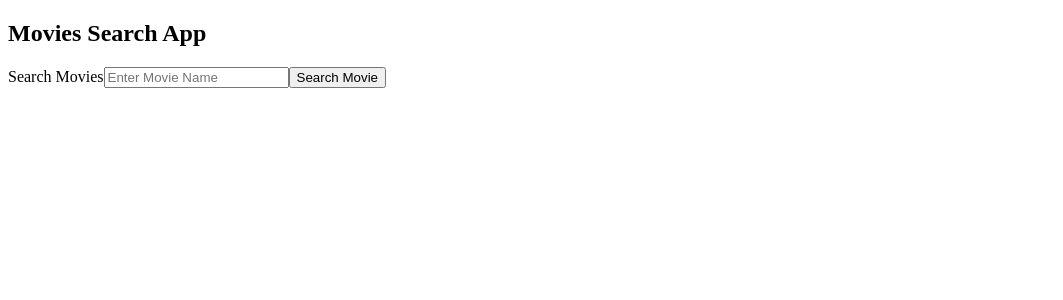
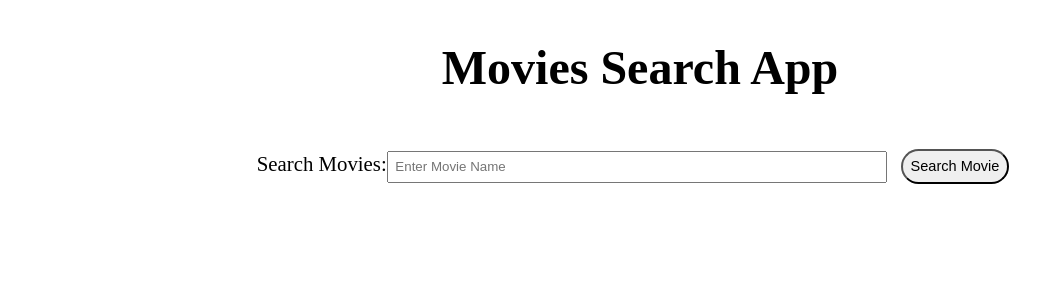
Before and after one commit to stetsonharding/Movie-Search-App, a React (Create React App) app in the folder movie-search-app/: page / in a window 1280 px wide. Shown: the top 300 px of the page, without its empty margins (0-1063 px from the left). Built offline with nearby package versions, Linux system fonts and the light colour scheme.

Commit message:
Styling & Bug FIxes.

```diff
--- a/movie-search-app/src/App.js
+++ b/movie-search-app/src/App.js
@@ -1,13 +1,9 @@
 import React from "react"
-import Movies from "./Movies"
+import Movies from "../src/Components/Movies/Movies"
 
 const App = () =>{
-
-
-
     return(
      <Movies  />
     )
 }
-
 export default App
--- /dev/null
+++ b/movie-search-app/src/Components/Movie/movie.css
@@ -0,0 +1,53 @@
+
+
+*{
+    box-sizing: border-box;
+}
+
+
+/* card syling */
+.card{
+    background-color: blueviolet;
+    box-shadow: 5px 10px yellow;
+    width: 47%;
+    border: 1px solid black;
+    padding: .7em 0;
+    margin: 0 auto;
+}
+
+.movie-poster{
+    width: 50%;
+    max-width: 300px;
+    height: auto;
+    padding-top: 10px;
+    display: block;
+    margin: 0 auto;
+}
+
+.movie-title{
+    color: white;
+    font-size: 1.5em;
+    font-weight: bolder;
+    padding: .5em;
+    margin: 0;
+    text-align: center;
+}
+
+.movie-description{
+    color: white;
+    font-size: 1.2em;
+    padding: .5em;
+    letter-spacing: .5px;
+    line-height: 1.1em;
+    margin: 0 auto;
+    max-width: 800px;
+    text-align: center;
+
+}
+
+.movie-releaseDate{
+    color: white;
+    font-size: 1.2em;
+
+
+}
--- /dev/null
+++ b/movie-search-app/src/Components/Movies/Movies.css
@@ -0,0 +1,29 @@
+.App-title{
+    font-size: 3em;
+    text-align: center;
+}
+
+.form{
+  text-align: center;
+  font-size: 1.3em;
+}
+
+/* all movies */
+.Movie_list{
+    box-sizing: border-box;
+    display: flex;
+    flex-wrap: wrap;
+    margin: 0 auto;
+    padding: 20px 0;
+}
+
+.search-input{
+  padding: .5em;
+  width: 500px;
+}
+button{
+  padding: .5em;
+  font-size: .7em;
+  margin: 1em;
+  border-radius: 20px;
+}
--- /dev/null
+++ b/movie-search-app/src/Components/Movies/Movies.js
@@ -0,0 +1,51 @@
+import React, { useState } from "react"
+import Movie from "../../Components/Movie/Movie";
+
+import './Movies.css'
+
+const Movies = () => {
+    const [query, setQuery] = useState("")
+    const [movies, setMovies] = useState([])
+    const [loading, setLoading] = useState(true)
+
+
+    //fetch movies from url
+    const url = `https://api.themoviedb.org/3/search/movie?api_key=a91d2a2db7fbe7eade901856811fccda&language=en-US&query=${query}&page=1&include_adult=false`;
+
+    const searchMovies = async (e) => {
+        e.preventDefault()
+        const moviePromise = await fetch(url)
+        const data = await moviePromise.json();
+        setMovies(data.results)
+        setLoading(false)
+    }
+
+
+    return (
+        <>
+            <h2 className="App-title">Movies Search App</h2>
+            {/* submit form */}
+            <form className="form" onSubmit={searchMovies}>
+                <label>
+                    Search Movies:
+                    <input
+                        className="search-input"
+                        type="text"
+                        placeholder="Enter Movie Name"
+                        name="query"
+                        value={query}
+                        onChange={(e) => setQuery(e.target.value)}
+                    />
+                </label>
+                <button>Search Movie</button>
+            </form>
+
+            <div className="Movie_list">
+                {movies.filter(movie =>movie.poster_path).map(movie =>
+                   loading ? <h2>Loading...</h2> : <Movie key={movie.id} movie={movie} />
+                )}
+            </div>
+        </>
+    )
+}
+export default Movies
--- a/movie-search-app/src/Movies.js
+++ /dev/null
@@ -1,61 +0,0 @@
-import React, { useState } from "react"
-import Movie from "./Movie";
-// import Movie from "./Movie"
-
-const Movies = () => {
-    const [query, setQuery] = useState("")
-    const [movies, setMovies] = useState([])
-
-    // const handleChange = (e) => {
-    //     const {name, value} = e.target
-    //     setQuery(prevState =>{
-    //         return{
-    //             ...prevState,
-    //             [name]:value
-    //         }
-    //     })
-    // }
-
-    const url = `https://api.themoviedb.org/3/search/movie?api_key=a91d2a2db7fbe7eade901856811fccda&language=en-US&query=${query}&page=1&include_adult=false`;
-
-
-   const searchMovies = async (e) =>{
-       e.preventDefault()
-    const moviePromise = await fetch(url)
-    const data = await moviePromise.json();
-    setMovies(data.results)
-
-
-   }
-
-
-
-
-
-    return (
-        <>
-            <h2>Movies Search App</h2>
-            <form onSubmit={ searchMovies}>
-               <label>
-                   Search Movies
-                    <input
-                        type="text"
-                        placeholder="Enter Movie Name"
-                        name="query"
-                        value={query}
-                        onChange={(e) => setQuery(e.target.value)}
-                    />
-                    </label>
-
-                <button>Search Movie</button>
-            </form>
-           <div className="Movie_list">
-               {movies.map(movie =>
-                <Movie key={movie.id} movie={movie} />
-                )}
-           </div>
-        </>
-    )
-}
-
-export default Movies
--- a/movie-search-app/src/index.js
+++ b/movie-search-app/src/index.js
@@ -2,4 +2,4 @@ import React  from "react"
 import ReactDOM from "react-dom"
 import App from "./App"
 
-ReactDOM.render(<App/>, document.getElementById('root'))
+ReactDOM.render(<App />, document.getElementById('root'))
--- a/movie-search-app/src/movie.css
+++ /dev/null
@@ -1,28 +0,0 @@
-
-
-.card{
-    background-color: blueviolet;
-    box-shadow: 5px 10px yellow;
-    width: 50%;
-
-
-}
-
-.movie-poster{
-    width: 15%;
-    margin: 1em 1em;
-}
-
-.movie-title{
-    color: white;
-    font-weight: bolder;
-    padding: .5em;
-    margin: 0;
-}
-
-.movie-description{
-    color: white;
-    padding: .5em;
-    margin: 0;
-    max-width: 1000px;
-}
```
Also changed, not shown: movie-search-app/src/Components/Movie/Movie.js (renamed from movie-search-app/src/Movie.js).
